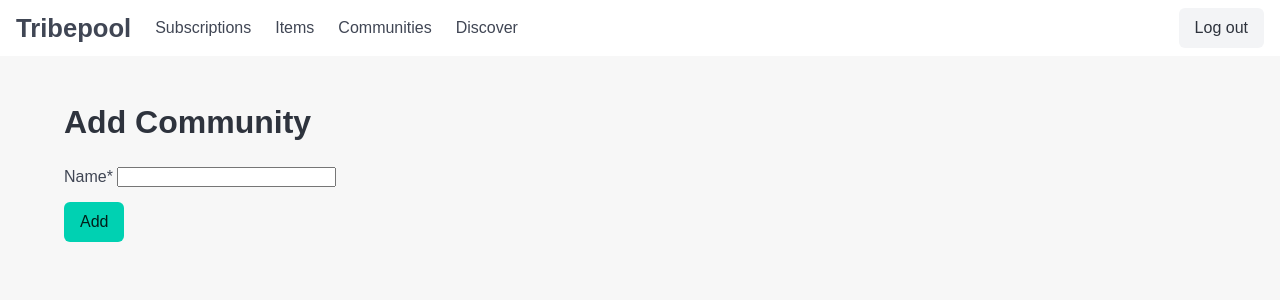
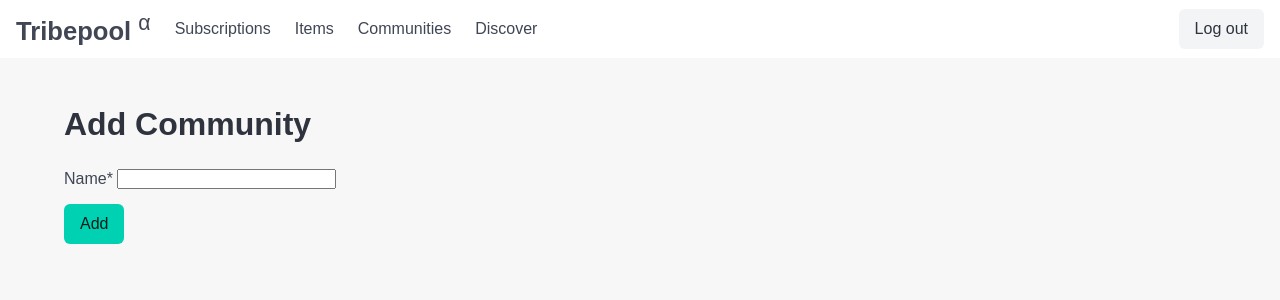
Before and after one commit to musadiqpeerzada/closeknit, a Django app: page /communities/add in a window 1280 px wide. Shown: the top 300 px of the page. Run offline with Django 5.2, Linux system fonts and the light colour scheme; the visitor is signed in with stand-in values (Sample User, id 1); some libraries are stand-ins or nearby versions; some web fonts are replaced.

Commit message:
add alpha into branding

```diff
--- a/backend/templates/backend/base.html
+++ b/backend/templates/backend/base.html
@@ -27,7 +27,7 @@
     <nav class="navbar px-4" role="navigation" aria-label="main navigation">
         <div class="navbar-brand">
             <a class="navbar-item logo" href="{% url 'index' %}">
-                Tribepool
+                <p class="has-text-weight-bold">Tribepool <sup>α</sup></p>
             </a>
 
             <a role="button" class="navbar-burger" aria-label="menu" aria-expanded="false"
```
